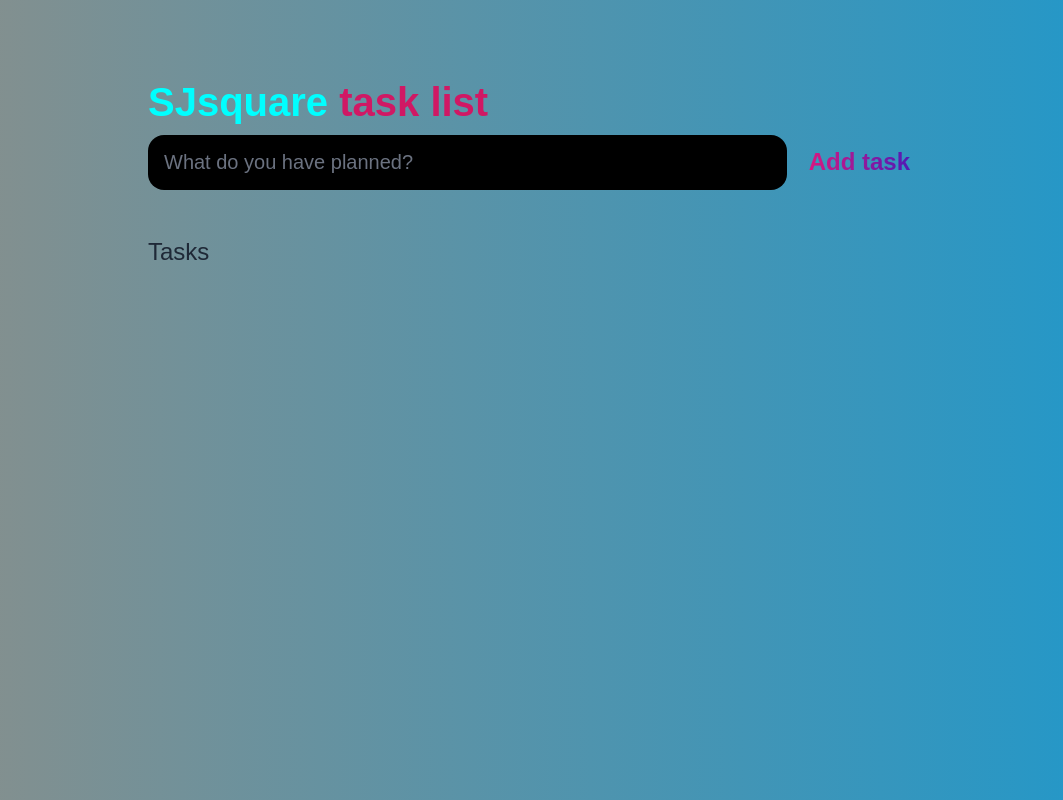
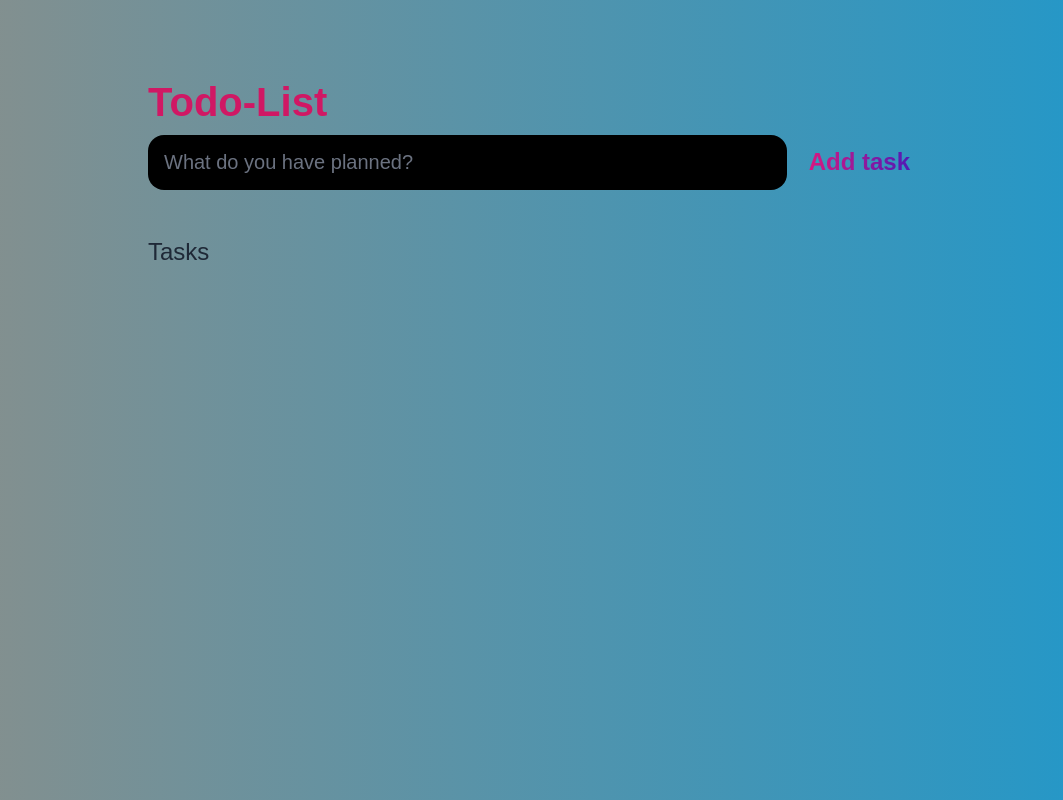
Before and after one commit to viharikacheedi/todolist, a plain HTML site: page index.html in a window 1280 px wide. Shown: the whole page, without its empty margins (108-1171 px from the left). Drawn offline with Linux system fonts and the light colour scheme.

Commit message:
Update index.html

```diff
--- a/index.html
+++ b/index.html
@@ -4,7 +4,7 @@
 	<meta charset="UTF-8">
 	<meta http-equiv="X-UA-Compatible" content="IE=edge">
 	<meta name="viewport" content="width=device-width, initial-scale=1.0">
-	<title>Task List - SJsquare</title>
+	<title>Todo-List</title>
     <link rel="icon" href="SJsquare Logo.png" type="image/png">
 
 	<link rel="stylesheet" href="styles.css" />
@@ -13,7 +13,7 @@
 
 	<header>
 
-		<h1><span>SJsquare</span> task list</h1>
+		<h1><span></span>Todo-List</h1>
 
 		<form id="new-task-form">
 			<input
```
